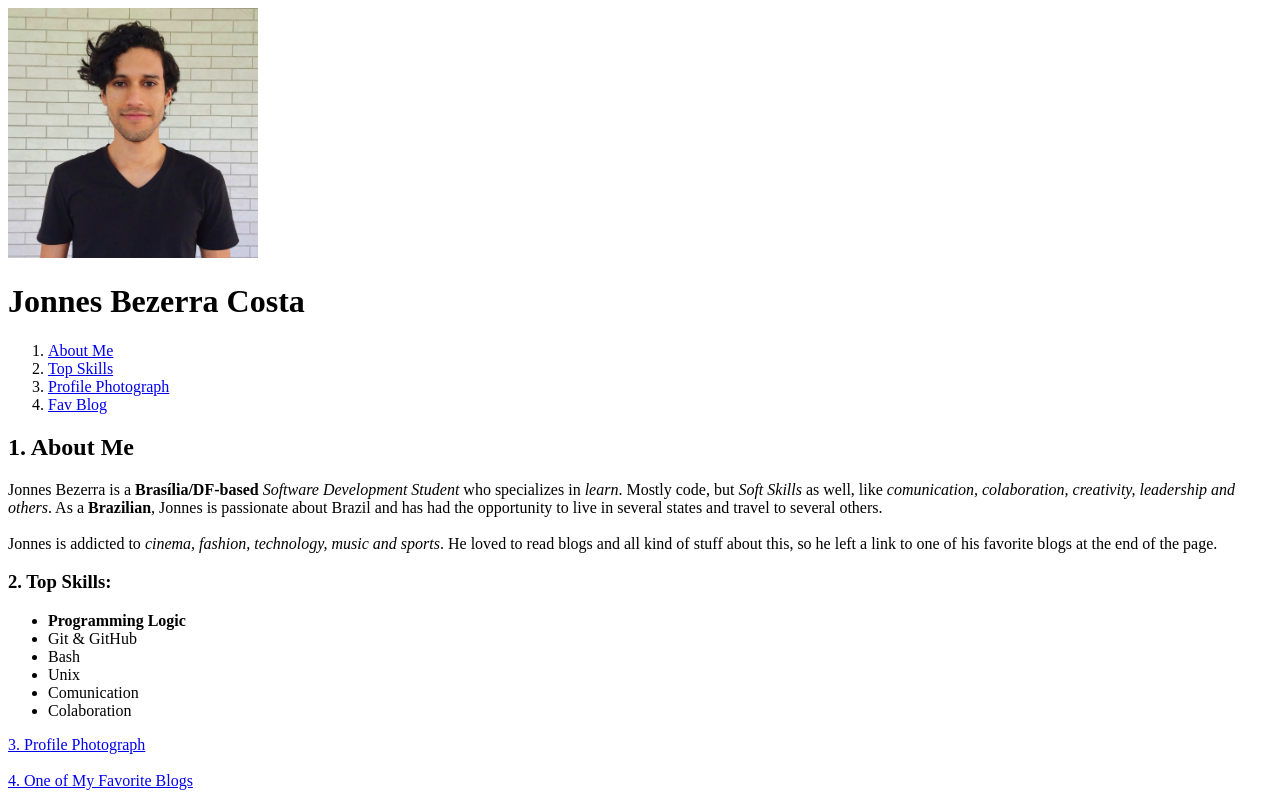
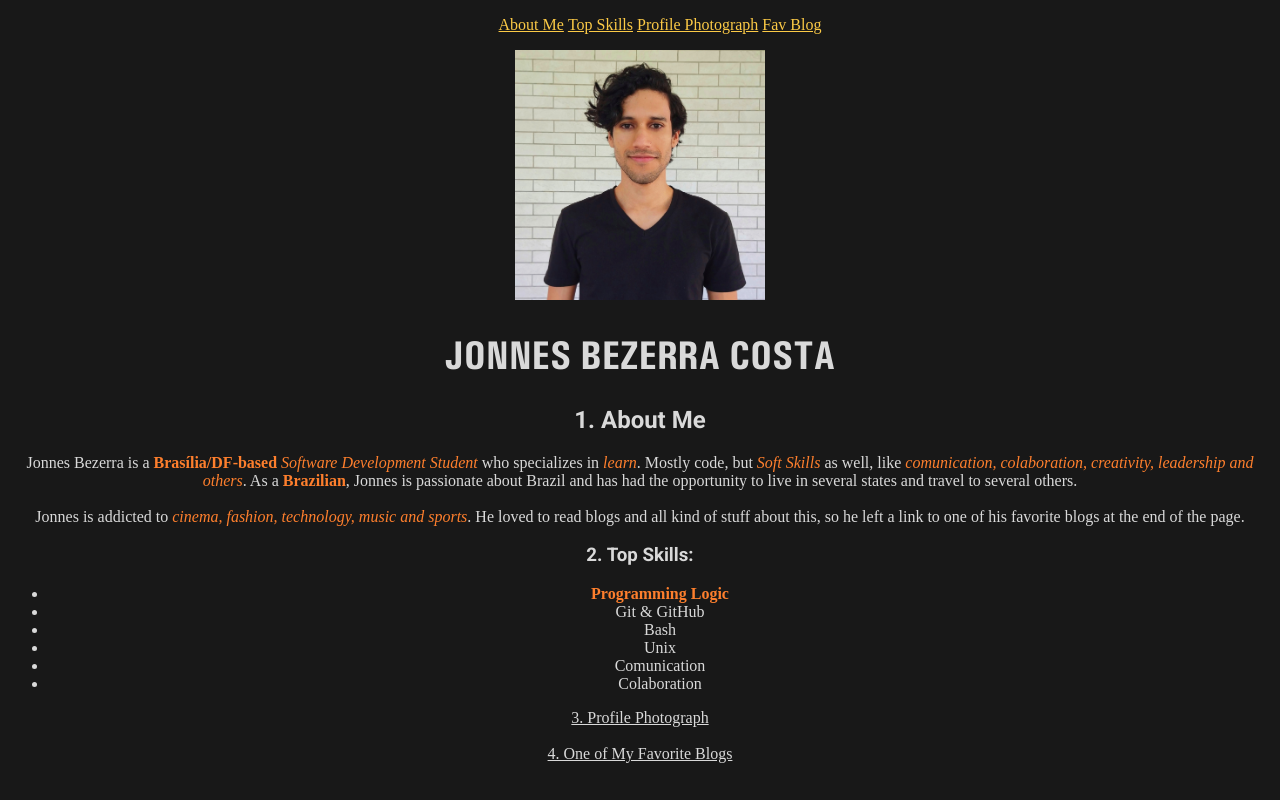
Before and after one commit to JonnesBezerra/jonnesbezerra.github.io, a plain HTML site: page index.html in a window 1280 px wide. Drawn offline with Linux system fonts and the light colour scheme.

Commit message:
Estilizando a pagina e organizando pastas com imagens e fonts

```diff
--- a/index.html
+++ b/index.html
@@ -5,18 +5,61 @@
     <meta http-equiv="X-UA-Compatible" content="IE=edge">
     <meta name="viewport" content="width=device-width, initial-scale=1.0">
     <title>Jonnes' Portfolio</title>
-    <style></style>
+    <link rel="preconnect" href="https://fonts.gstatic.com">
+    <link href="https://fonts.googleapis.com/css2?family=Roboto:ital,wght@0,100;0,300;0,400;0,500;0,700;0,900;1,100;1,300;1,400;1,500;1,700;1,900&display=swap" rel="stylesheet">
+    <style>
+        @font-face {
+            font-family: 'univers-condensed';
+            src: url(fonts/univers-condensed-bold.ttf);
+            font-weight: normal;
+            font-style: normal;
+        }
+
+        * {
+            text-align: center;
+            background-color: #181818;
+            color: #d9d9d9;
+        }
+        h1 {
+            font-family: 'univers-condensed';
+            font-size: 40px;
+        }
+        h2, h3 {
+            font-family: 'Roboto', sans-serif;
+            font-weight: bold;
+            font-style: bold;
+
+        }
+
+        strong, em {
+            color: #fe7f2d;
+        }
+
+        .menu a {
+            color: #fcca46;
+
+        }
+        ol:first-of-type {
+            position: relative;
+        }
+        ol li {
+            display: inline;
+        }
+    </style>
 </head>
 <body>
-    <img id="profilePhoto" src="linkedin profile.jpg" alt="Jonnes com um leve sorriso, uma camiseta preta e seu cabelo esvoaçante." width="250">
-    <h1>Jonnes Bezerra Costa</h1>
+    <header>
+        <ol class="menu">
+            <li><a href="#me">About Me</a></li>
+            <li><a href="#skills">Top Skills</a></li>
+            <li><a href="#photo">Profile Photograph</a></li>
+            <li><a href="#fav">Fav Blog</a></li>
+        </ol>
+    </header>
+    <img id="profilePhoto" src="images/linkedin profile.jpg" alt="Jonnes com um leve sorriso, uma camiseta preta e seu cabelo esvoaçante." width="250">
+    <h1>JONNES BEZERRA COSTA</h1>
 
-    <ol>
-        <li><a href="#me">About Me</a></li>
-        <li><a href="#skills">Top Skills</a></li>
-        <li><a href="#photo">Profile Photograph</a></li>
-        <li><a href="#fav">Fav Blog</a></li>
-    </ol>
+
 
     <h2 id="me">1. About Me</h2>
     <p>Jonnes Bezerra is a <strong>Brasília/DF-based</strong> <em>Software Development Student</em> who specializes in <em>learn</em>. Mostly code, but <em>Soft Skills</em> as well, like <em>comunication, colaboration, creativity, leadership and others</em>. As a <strong>Brazilian</strong>, Jonnes is passionate about Brazil and has had the opportunity to live in several states and travel to several others. <br>
```
Also changed, not shown: fonts/Univers_Black_Regular.ttf (added), fonts/univers-condensed-bold.ttf (added), images/linkedin profile.jpg (renamed from linkedin profile.jpg).
